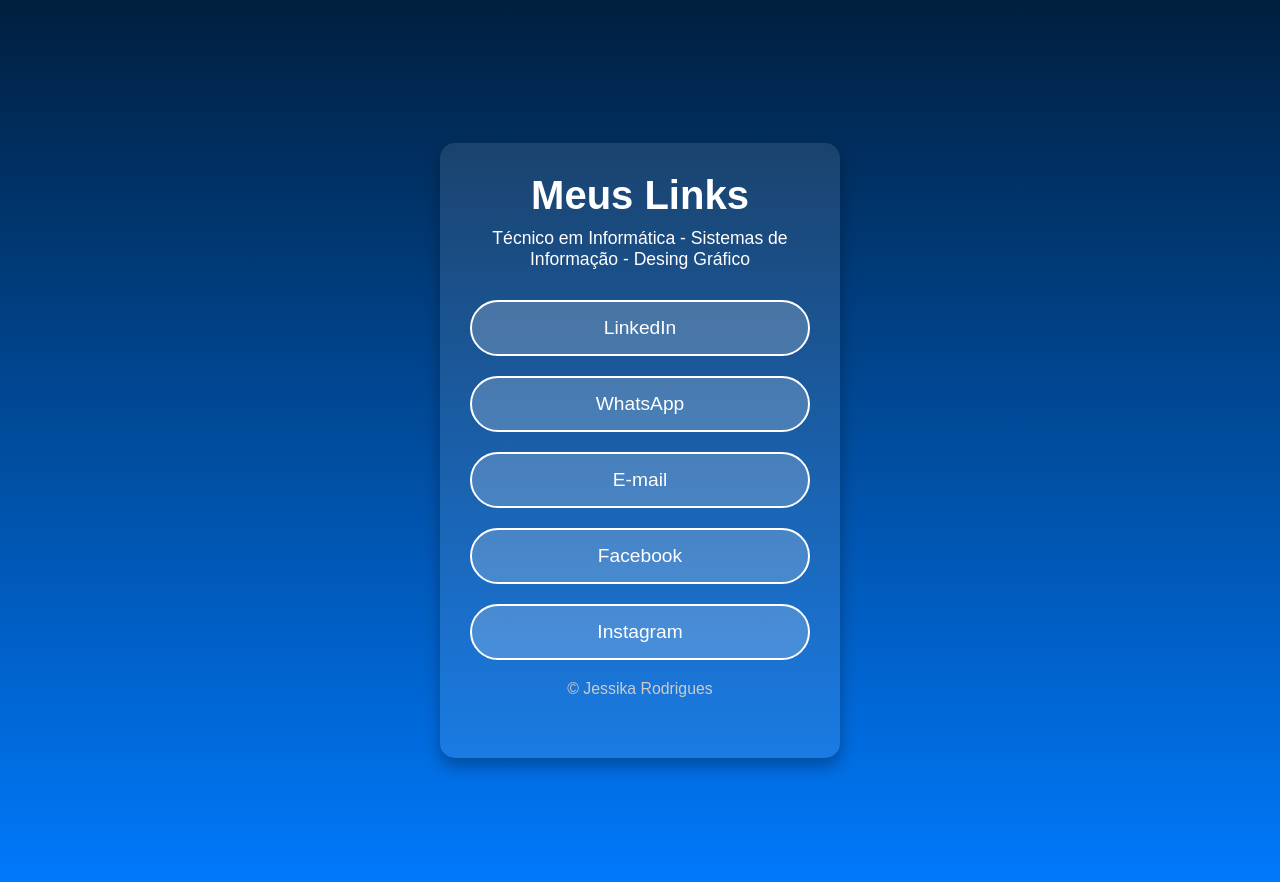
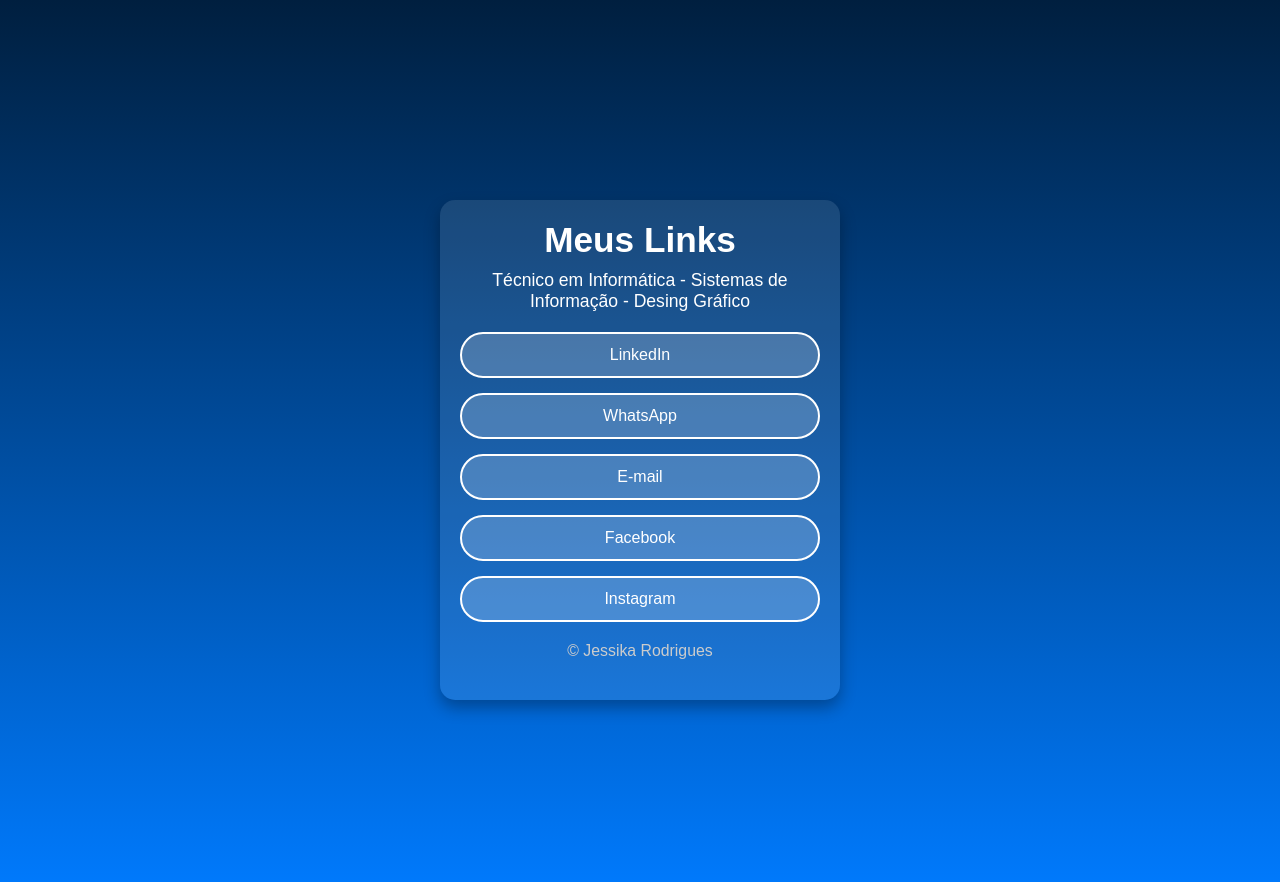
Before and after one commit to jesscatt/Jessika.rodrigues, a Jekyll site: the page built from index.md, in a window 1280 px wide. Shown: the top 882 px of the page. Built offline with Jekyll 4.4.1, drawn with Linux system fonts in a browser that asks for light colours.

Commit message:
Update style.css

```diff
--- a/assets/style.css
+++ b/assets/style.css
@@ -18,38 +18,38 @@ body {
 .container {
   text-align: center;
   background: rgba(255, 255, 255, 0.1);
-  padding: 30px;
+  padding: 20px;
   border-radius: 15px;
   box-shadow: 0 8px 16px rgba(0, 0, 0, 0.3);
-  max-width: 400px;
-  width: 100%;
+  max-width: 90%;
+  width: 400px;
 }
 
 /* Estilo do cabeçalho */
 h1 {
-  font-size: 2.5em;
+  font-size: 2.2em;
   margin-bottom: 10px;
 }
 
 p {
   font-size: 1.1em;
-  margin-bottom: 30px;
+  margin-bottom: 20px;
 }
 
 /* Estilo dos botões */
 .button-container {
   display: flex;
   flex-direction: column;
-  gap: 20px;
+  gap: 15px;
 }
 
 .button {
   background: rgba(255, 255, 255, 0.2);
   color: #fff;
-  padding: 15px;
+  padding: 12px 20px;
   border-radius: 30px;
   text-decoration: none;
-  font-size: 1.2em;
+  font-size: 1em;
   border: 2px solid #fff;
   transition: all 0.3s ease;
   position: relative;
@@ -85,3 +85,29 @@ footer {
   font-size: 0.9em;
   color: #ccc;
 }
+
+/* Media Queries */
+@media (max-width: 600px) {
+  .container {
+    padding: 15px;
+    max-width: 95%;
+  }
+
+  h1 {
+    font-size: 1.8em;
+  }
+
+  p {
+    font-size: 1em;
+    margin-bottom: 15px;
+  }
+
+  .button {
+    padding: 10px 15px;
+    font-size: 0.9em;
+  }
+
+  .button-container {
+    gap: 10px;
+  }
+}
```
